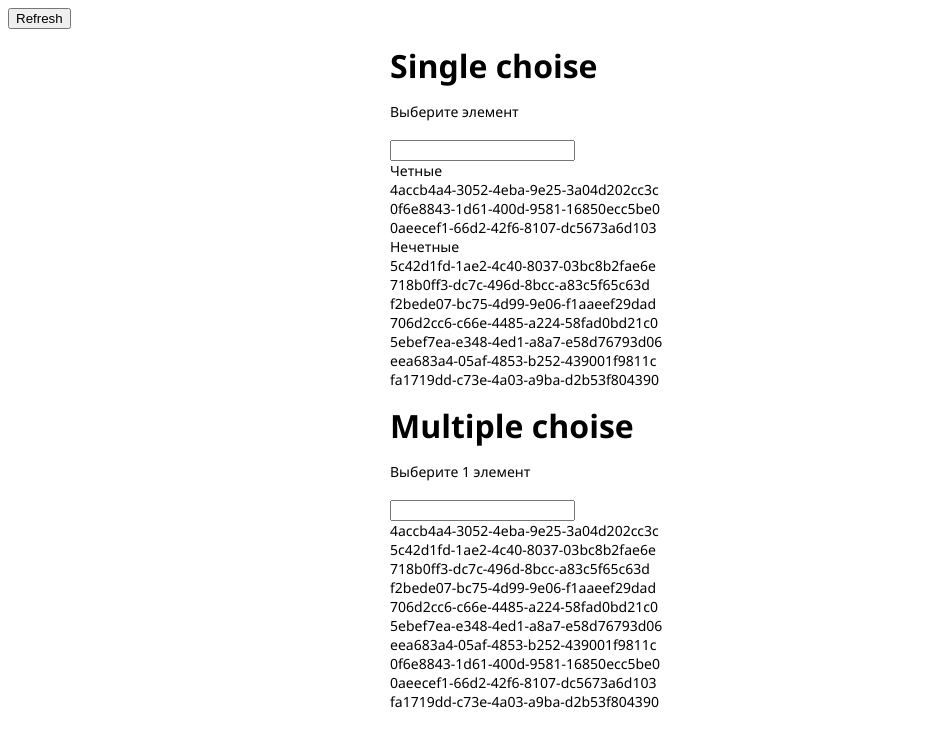
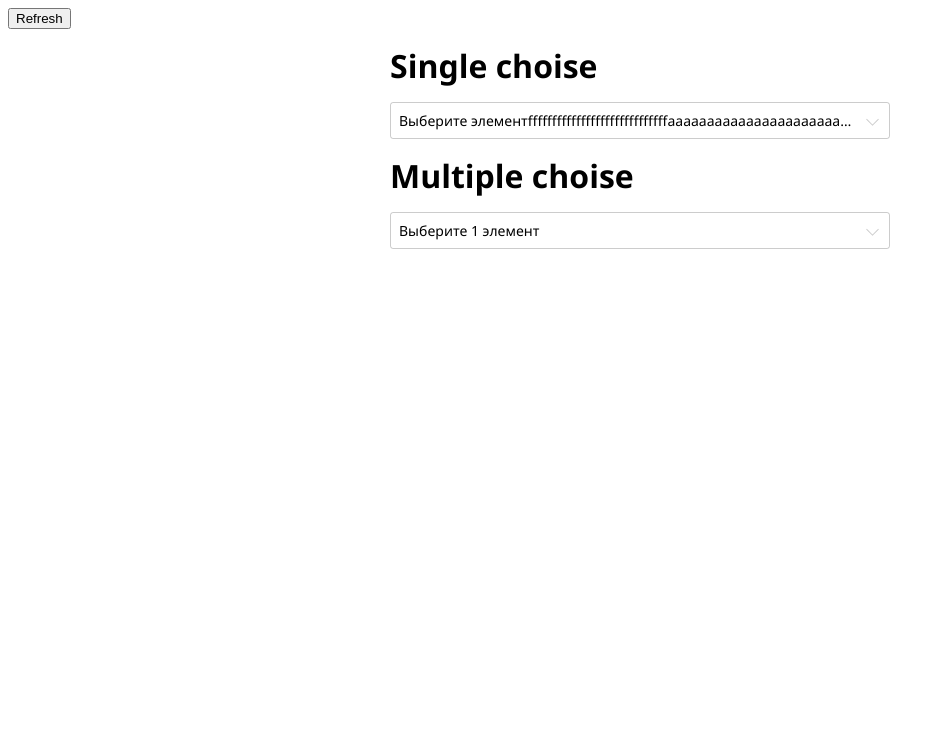
Before and after one commit to crpmnj/ng-dropdown, an Angular app: page / in a window 1280 px wide. Shown: the top 746 px of the page, without its empty margins (0-945 px from the left). Built offline with nearby package versions, Linux system fonts and the light colour scheme.

Commit message:
make nowrap for title

```diff
--- a/src/app/app.component.html
+++ b/src/app/app.component.html
@@ -5,6 +5,7 @@
     <div class="tab">
       <div class="title">Single choise</div>
       <app-dropdown [items]="Items" [(model)]="Selected" [config]="{ groupBy: Group, searchBy: Filter, templateBy: Template }">
+        <ng-template templateName="placeholder">Выберите элементfffffffffffffffffffffffffffffaaaaaaaaaaaaaaaaaaaaaaaaaaaaadddddddddddddddddddddddddfffffffffffffffffffffff</ng-template>
         <ng-template templateName="super" let-item>{{ item.Title }}</ng-template>
       </app-dropdown>
     </div>
--- a/src/app/components/dropdown/dropdown.component.html
+++ b/src/app/components/dropdown/dropdown.component.html
@@ -3,7 +3,8 @@
 <ng-template #defaultBadge let-selected>{{ selected }}</ng-template>
 <ng-template #defaultOption let-item>{{ item }}</ng-template>
 
-<div class="dropdown" (clickOutside)="Close($event)">
+<div class="dropdown" (clickOutside)="Close($event)" [ngClass]="{ open: _open }">
+  <div class="dropdown-manage" (click)="Toggle()">
     <div class="selected_item" *ngIf="!multiple">
       <div class="placeholder" *ngIf="!Selected">
         <ng-template [ngTemplateOutlet]="Template('placeholder') || defaultPlaceholder"></ng-template>
@@ -23,12 +24,12 @@
         <div class="limit_badge" *ngIf="SelectedCount > config.badgeLimit">+{{ SelectedCount - config.badgeLimit }}</div>
       </div>
     </div>
-  <br>
-  <div class="options">
+  </div>
+  <div class="dropdown-options">
     <div class="search" *ngIf="config.searchBy"><input type="text" [(ngModel)]="Search"></div>
-    <div class="group" *ngFor="let group of Groups">
-      <div class="group_name" *ngIf="group[0]">{{ group[0] }}</div>
-      <div class="option" *ngFor="let item of group[1]" (click)="Select(item.key)">
+    <div class="group" *ngFor="let group of Groups | iterableMap">
+      <div class="group_name" *ngIf="group.key">{{ group.key }}</div>
+      <div class="option" *ngFor="let item of group.value" (click)="Select(item.key)">
         <ng-template [ngTemplateOutlet]="Template(item.templateName, 'option') || defaultOption" [ngTemplateOutletContext]="{ $implicit: item.data }"></ng-template>
       </div>
     </div>
--- a/src/app/components/dropdown/dropdown.component.scss
+++ b/src/app/components/dropdown/dropdown.component.scss
@@ -0,0 +1,67 @@
+$color-gray: rgba(0,0,0,.2);
+
+.dropdown {
+    position: relative;
+    &.open {
+        .dropdown-manage {
+            &:after {
+                margin-top: -2px;
+                transform: rotate(225deg);
+            }
+        }
+        .dropdown-options {
+            margin-top: 3px;
+            opacity: 1;
+            visibility: visible;
+        }
+    }
+}
+
+.dropdown-manage {
+    border-radius: 3px;
+    border: 1px solid $color-gray;
+    display: flex;
+    padding: 8px 32px 8px 8px;
+    position: relative;
+    & > div {
+        flex: 1;
+        min-width: 0;
+        & > div {
+            overflow: hidden;
+            text-overflow: ellipsis;
+            white-space: nowrap;
+        }
+    }
+    &:after {
+        border-color: $color-gray;
+        border-style: solid;
+        border-width: 0px 1px 1px 0;
+        content: '';
+        height: 8px;
+        margin-top: -6px;
+        position: absolute;
+        right: 12px;
+        top: 50%;
+        transform: rotate(45deg);
+        transition: .2s transform;
+        width: 8px;
+    }
+}
+
+.dropdown-options {
+    background-color: #fff;
+    border-radius: 3px;
+    border: 1px solid $color-gray;
+    box-sizing: border-box;
+    margin-top: 10px;
+    max-height: 240px;
+    opacity: 0;
+    overflow-y: auto;
+    padding: 8px 0;
+    position: absolute;
+    transition: .2s margin, .2s opacity, .2s visibility;
+    user-select: none;
+    visibility: hidden;
+    width: 100%;
+    z-index: 10;
+}
--- a/src/app/components/dropdown/dropdown.component.ts
+++ b/src/app/components/dropdown/dropdown.component.ts
@@ -76,8 +76,8 @@ export class DropdownComponent implements OnChanges {
 
   constructor(protected eRef: ElementRef) { }
 
-  public get Groups(): any[] {
-    return Array.from(this._groupedItems.entries());
+  public get Groups(): Map<string, DropdownItem[]> {
+    return this._groupedItems;
   }
 
   public get Selected(): DropdownItem {
@@ -110,6 +110,14 @@ export class DropdownComponent implements OnChanges {
    */
   public Close(): void {
     this._open = false;
+  }
+
+  public Open(): void {
+    this._open = true;
+  }
+
+  public Toggle(): void {
+    this._open = !this._open;
   }
 
   /**
@@ -150,6 +158,7 @@ export class DropdownComponent implements OnChanges {
       }
     } else {
       this.modelChange.emit(key);
+      this.Close();
     }
   }
 
```
Lines whose indentation alone changed are shown as unchanged.
